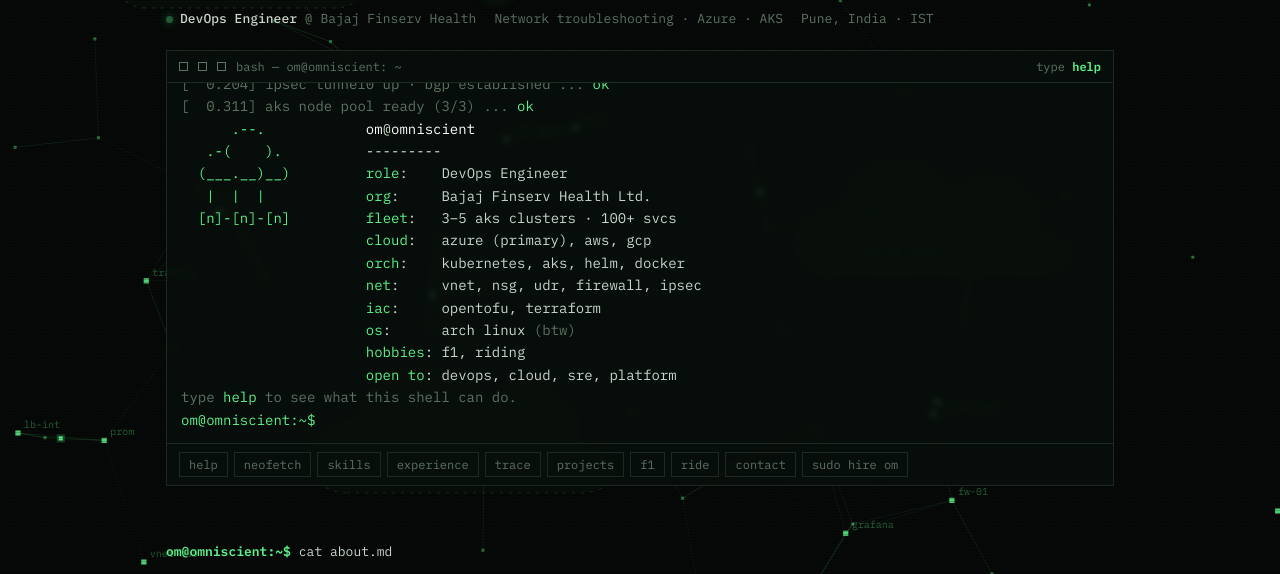
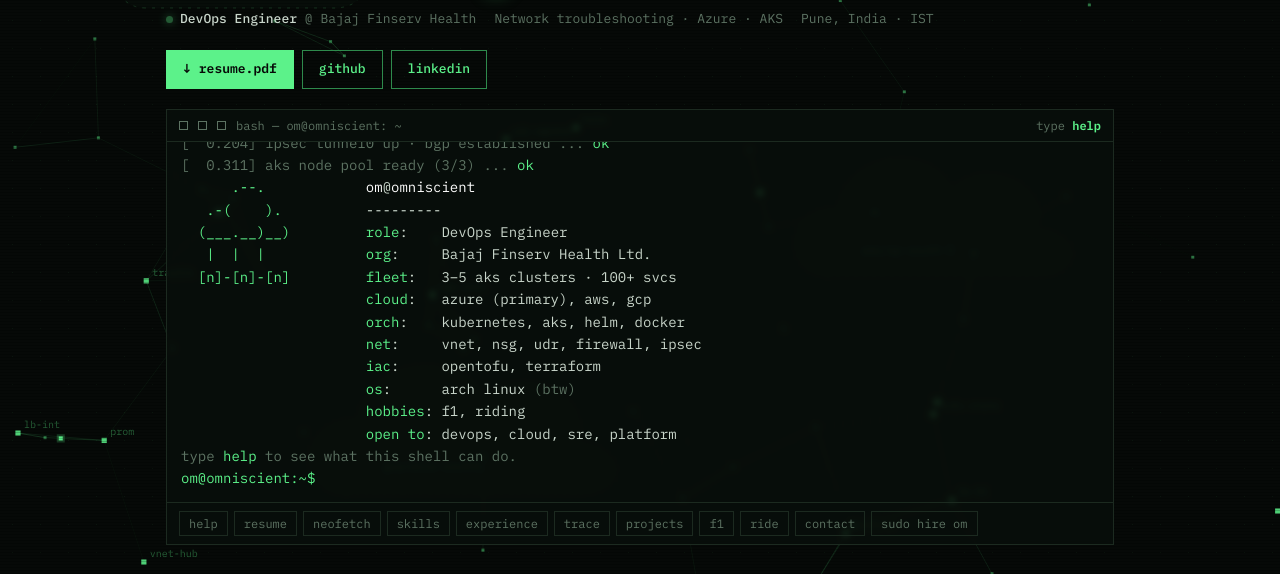
Before and after one commit to Aisu2635/omhinge.cloud, a plain HTML site: page site/index.html in a window 1280 px wide. Shown: the part 188-762 px from the top of the page. Drawn offline with Linux system fonts and the light colour scheme; animation ran at ten frames a second.

```diff
--- a/site/index.html
+++ b/site/index.html
@@ -188,6 +188,12 @@
 .night.on .nightmsg{opacity:1}
 .nightmsg .big{color:var(--amber)}
 .nightmsg p{margin:0}
+.ctas{display:flex;flex-wrap:wrap;gap:8px}
+.cta{display:inline-flex;align-items:center;gap:8px;padding:8px 16px;border:1px solid var(--green);background:var(--green);color:var(--bg);font-weight:600;font-size:13px;border-bottom:1px solid var(--green)}
+.cta:hover,.cta:focus-visible{background:transparent;color:var(--green)}
+.cta.ghost{background:transparent;color:var(--green);font-weight:500;border-color:var(--green-d)}
+.cta.ghost:hover,.cta.ghost:focus-visible{background:var(--green);color:var(--bg)}
+@media (max-width:560px){ .cta{padding:10px 14px} }
 /* tmux bar */
 .tmux{position:fixed;left:0;right:0;bottom:0;z-index:5;background:var(--green);color:var(--bg);font-size:12px;display:flex;align-items:center;gap:2px;padding:0 10px;padding-bottom:env(safe-area-inset-bottom,0px);white-space:nowrap}
 .tmux .sess{font-weight:600;padding:3px 10px 3px 0}
@@ -264,6 +270,11 @@
       <span class="live"><b>DevOps Engineer</b> @ Bajaj Finserv Health</span>
       <span>Network troubleshooting · Azure · AKS</span>
       <span>Pune, India · IST</span>
+    </div>
+    <div class="ctas">
+      <a class="cta" href="/Om_Hinge_Resume.pdf" download="Om_Hinge_Resume.pdf" data-resume><span aria-hidden="true">↓</span> resume.pdf</a>
+      <a class="cta ghost" href="https://github.com/Aisu2635" target="_blank" rel="noopener">github</a>
+      <a class="cta ghost" href="https://www.linkedin.com/in/om-hinge2635" target="_blank" rel="noopener">linkedin</a>
     </div>
 
     <div class="term" id="term">
@@ -453,6 +464,7 @@
     <h2>Let's talk</h2>
     <div class="contact">
       <div class="row"><span class="k">github:</span><a href="https://github.com/Aisu2635" target="_blank" rel="noopener">github.com/Aisu2635</a></div>
+      <div class="row"><span class="k">resume:</span><a href="/Om_Hinge_Resume.pdf" download="Om_Hinge_Resume.pdf">Om_Hinge_Resume.pdf</a><span class="d">PDF · 1 page</span></div>
       <div class="row" id="lirow" hidden><span class="k">linkedin:</span><a id="lilink" target="_blank" rel="noopener"></a></div>
       <div class="row"><span class="k">email:</span><span id="mail">om.hinge.2635@gmail.com</span><button class="copy" data-copy="om.hinge.2635@gmail.com">copy</button></div>
       <div class="row"><span class="k">status:</span><span class="p">open to DevOps · Cloud · SRE · Platform roles</span></div>
@@ -486,7 +498,8 @@
 const CFG = {
   github: "https://github.com/Aisu2635",
   linkedin: "https://www.linkedin.com/in/om-hinge2635",
-  email: "om.hinge.2635@gmail.com"
+  email: "om.hinge.2635@gmail.com",
+  resume: "/Om_Hinge_Resume.pdf"
 };
 const SKILLS = [
   ["azure","cloud",1],["aws","cloud"],["gcp","cloud"],
@@ -604,6 +617,9 @@
   pacman:{d:"", h:1, f(){ print(`:: Synchronizing package databases...\n core is up to date\n extra is up to date\n:: Starting full system upgrade...\n resolving dependencies...\n Packages (3) kubectl-1.31  opentofu-1.8  coffee-∞\n<span class="p">:: Done. i use arch btw.</span>`); }},
   ride:{d:"twist the throttle", f(){ print("helmet on. keys in."); go("garage"); setTimeout(()=>$("#throttle").focus({preventScroll:true}),500); }},
   contact:{d:"how to reach me", f(){ print(`github:   ${lnk(CFG.github)}\n${CFG.linkedin?`linkedin: ${lnk(CFG.linkedin)}\n`:""}email:    ${CFG.email}`); go("contact"); }},
+  resume:{d:"download my resume", f(){
+    print(`<span class="d">$ curl -O https://omhinge.cloud/Om_Hinge_Resume.pdf</span>\n  % Total    % Received   Xferd\n100  1 page   100  1 page    <span class="p">done</span>\nsaved → Om_Hinge_Resume.pdf  <span class="d">(if nothing downloaded: </span>${lnk(CFG.resume,"open it here")}<span class="d">)</span>`);
+    const a=document.querySelector("[data-resume]"); if(a) a.click(); }},
   github:{d:"open my github", f(){ print(`→ ${lnk(CFG.github)}`); }},
   linkedin:{d:"open my linkedin", f(){ print(CFG.linkedin?`→ ${lnk(CFG.linkedin)}`:`<span class="d">linkedin link not added yet</span>`); }},
   ping:{d:"ping om", f(a){ const h=a[0]||"om"; let n=0; const t=setInterval(()=>{ n++; print(`64 bytes from ${esc(h)}: icmp_seq=${n} ttl=64 time=${(Math.random()*8+2).toFixed(2)} ms`); if(n===4){clearInterval(t); print(`<span class="d">--- ${esc(h)} ping statistics: 4 sent, 4 received, 0% loss ---</span>`);} },350); }},
@@ -617,6 +633,7 @@
   exit:{d:"", h:1, f(){ print("there is no exit. only git push."); }}
 };
 CMDS.kubectl = {h:1, f(a){ const i=a.indexOf("-n"); CMDS.skills.f(i>-1?[a[i+1]]:[]); }};
+CMDS.cv = CMDS.resume; CMDS.wget = {h:1, f(){ CMDS.resume.f(); }}; CMDS.curl = CMDS.wget;
 CMDS.git = {h:1, f(){ CMDS.experience.f(); }};
 ["batman","gotham","nightshift"].forEach(k=>CMDS[k]=CMDS.signal);
 
@@ -637,7 +654,7 @@
   else if(e.key==="l"&&e.ctrlKey){ e.preventDefault(); out.innerHTML=""; }
 });
 tbody.addEventListener("click", e=>{ if(!e.target.closest("a") && !getSelection().toString()) tin.focus({preventScroll:true}); });
-const quick = ["help","neofetch","skills","experience","trace","projects","f1","ride","contact","sudo hire om"];
+const quick = ["help","resume","neofetch","skills","experience","trace","projects","f1","ride","contact","sudo hire om"];
 $("#chips").innerHTML = quick.map(q=>`<button class="chip">${q}</button>`).join("");
 $("#chips").addEventListener("click", e=>{ const b=e.target.closest(".chip"); if(b){ run(b.textContent); } });
 
```
